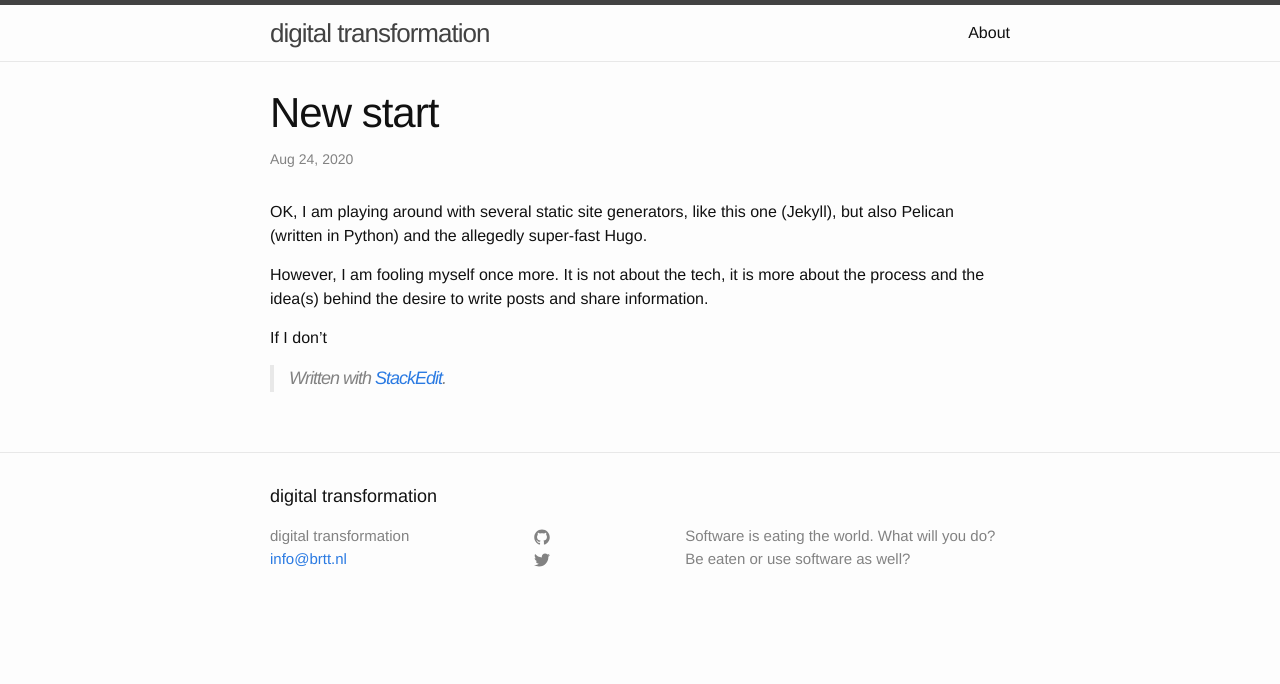
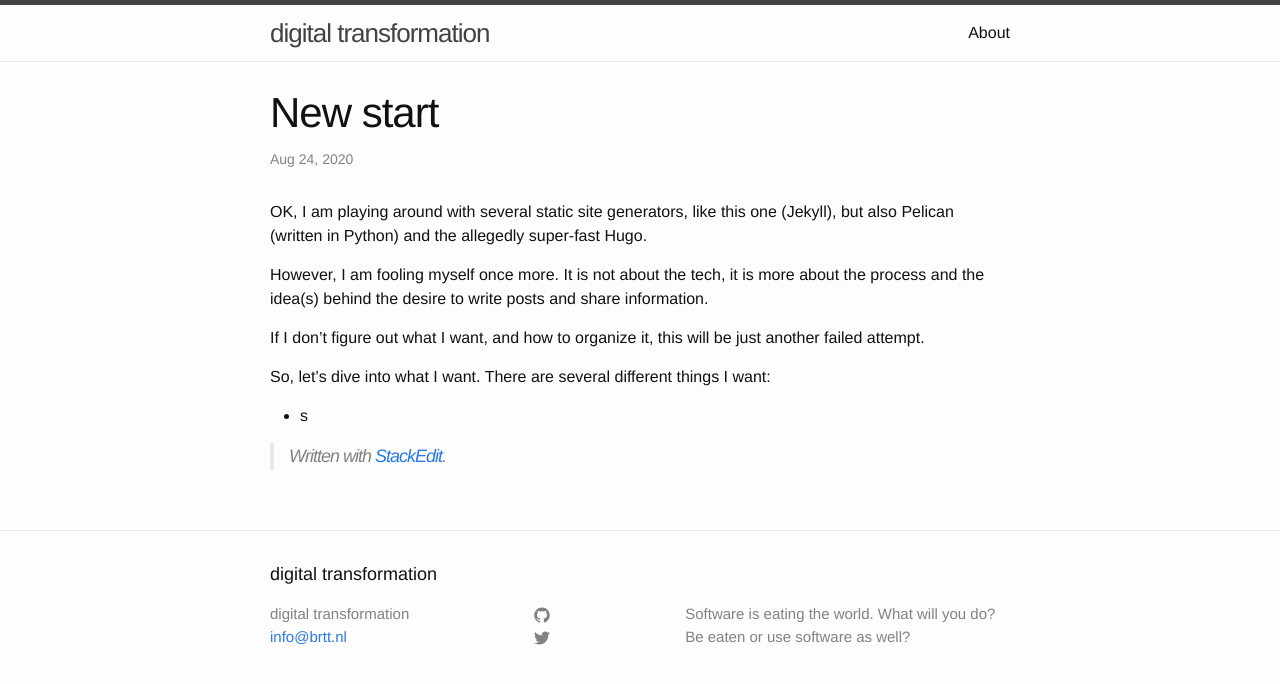
Before and after one commit to wijnandb/wijnandb.github.io, a Jekyll site: the page built from _posts/2020-8-24-new-start.md, in a window 1280 px wide. Shown: the top 684 px of the page. Built offline with Jekyll 4.4.1, drawn with Linux system fonts in a browser that asks for light colours.

Commit message:
_posts/2020-8-24-new-start.md updated from https://stackedit.io/

```diff
--- a/_posts/2020-8-24-new-start.md
+++ b/_posts/2020-8-24-new-start.md
@@ -5,13 +5,18 @@ date:   2020-8-24 10:58:23
 categories:
 
 ---
+
 OK, I am playing around with several static site generators, like this one (Jekyll), but also Pelican (written in Python) and the allegedly super-fast Hugo.
 
 However, I am fooling myself once more. It is not about the tech, it is more about the process and the idea(s) behind the desire to write posts and share information.
 
-If I don't
+If I don't figure out what I want, and how to organize it, this will be just another failed attempt.
+
+So, let's dive into what I want.
+There are several different things I want:
+- s
 
 > Written with [StackEdit](https://stackedit.io/).
 <!--stackedit_data:
-eyJoaXN0b3J5IjpbNzcyMDY2NjldfQ==
+eyJoaXN0b3J5IjpbLTg3OTQ1OTUxLDc3MjA2NjY5XX0=
 -->
```
